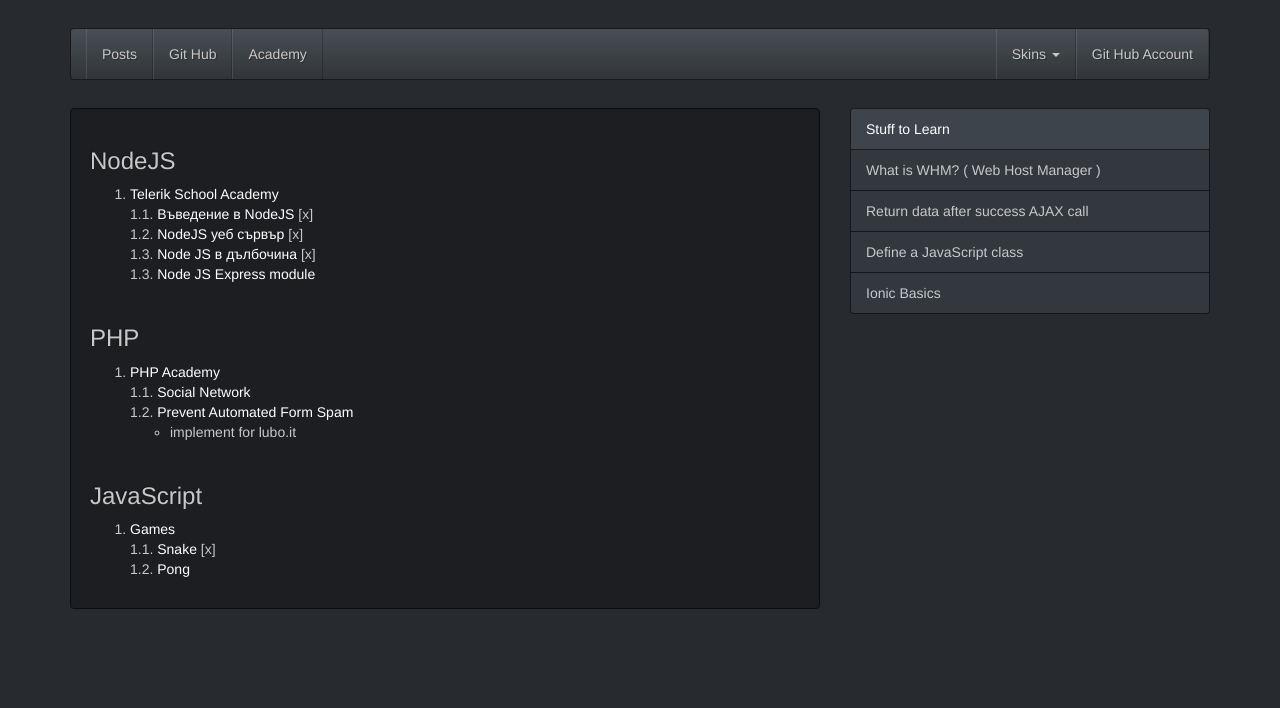
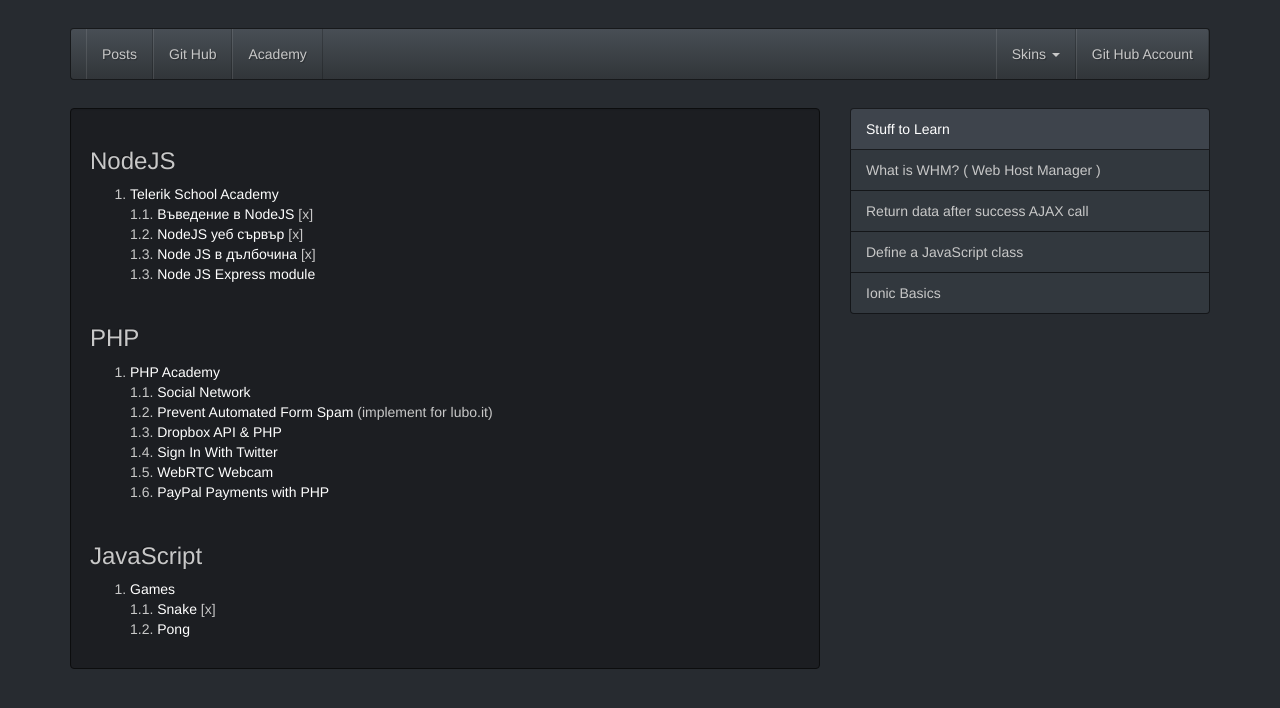
Before and after one commit to donvercety/donvercety.github.io, a Jekyll site: the page built from _posts/2014-12-28-stuff-to-learn.md, in a window 1280 px wide. Shown: the top 708 px of the page. Built offline with Jekyll 4.4.1, drawn with Linux system fonts in a browser that asks for light colours; nearby versions of some CDN libraries.

Commit message:
Update 2014-12-28-stuff-to-learn.md

```diff
--- a/_posts/2014-12-28-stuff-to-learn.md
+++ b/_posts/2014-12-28-stuff-to-learn.md
@@ -21,8 +21,11 @@
 
 1. [PHP Academy](https://www.youtube.com/channel/UCpOIUW62tnJTtpWFABxWZ8g)
 1.1. [Social Network](https://www.youtube.com/playlist?list=PLfdtiltiRHWEGcgVaEZQGoCNN4ye-5Hrc)
-1.2. [Prevent Automated Form Spam](https://www.youtube.com/watch?v=rYBomZIzrS4)
- - implement for lubo.it
+1.2. [Prevent Automated Form Spam](https://www.youtube.com/watch?v=rYBomZIzrS4) (implement for lubo.it)
+1.3. [Dropbox API & PHP](https://www.youtube.com/playlist?list=PLfdtiltiRHWGOceoK3I3LrDL6x8mM0Ipb)
+1.4. [Sign In With Twitter](https://www.youtube.com/playlist?list=PLfdtiltiRHWHRMnQjPn9G2c1_mbdST9Ao)
+1.5. [WebRTC Webcam](https://www.youtube.com/playlist?list=PLfdtiltiRHWHfAjJVDX0N7JSVBatb8ERF)
+1.6. [PayPal Payments with PHP](https://www.youtube.com/playlist?list=PLfdtiltiRHWE_c8jjW5OeweL1c_8uqcnW)
 
 ---
 
```
